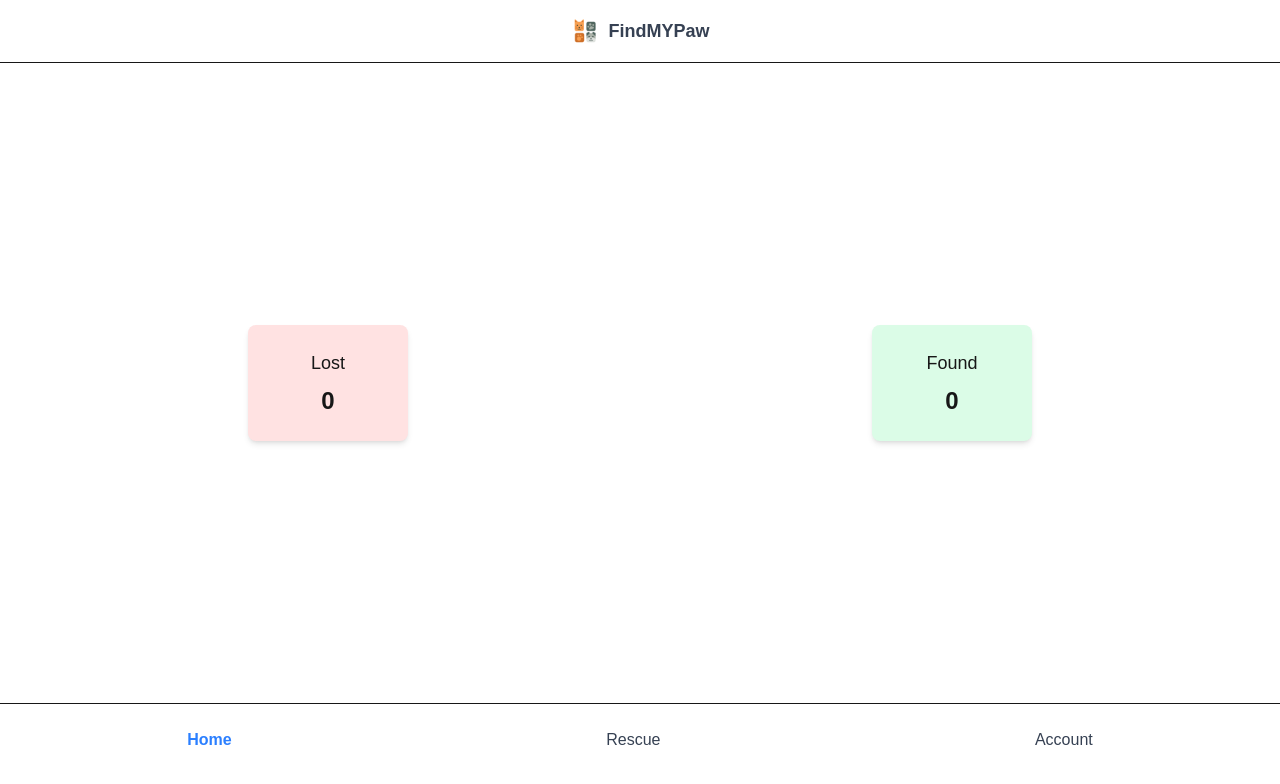
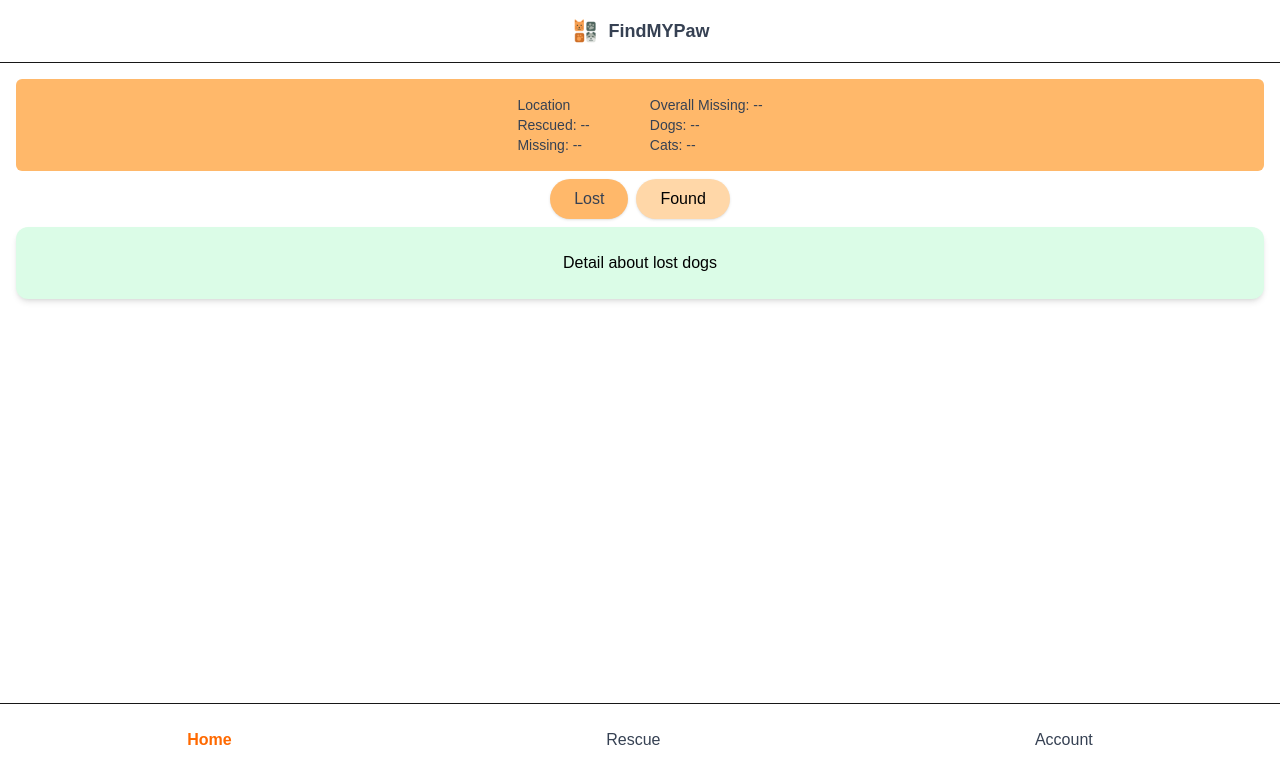
Before and after one commit to SengHwaiSim/FindMYPaw, a Next.js app: page / in a window 1280 px wide. Shown: the top 784 px of the page. Built offline with nearby package versions, Linux system fonts and the light colour scheme.

Commit message:
home ui redesigned

```diff
--- a/app/page.tsx
+++ b/app/page.tsx
@@ -1,36 +1,50 @@
-// app/page.tsx
-import PWAInstallPrompt  from '@/components/custom/PWA-install-prompt'
 import React from 'react'
-import Link from 'next/link'
-import Image from 'next/image'
+import PWAInstallPrompt from '@/components/custom/PWA-install-prompt'
+import TopHeader from '@/components/custom/TopHeader'
 import BottomNavigation from '@/components/custom/BottomNavigation'
-import HeaderPages from '@/components/custom/TopHeader'
-import TopHeader from '@/components/custom/TopHeader'
 
 export default function Home() {
   const lostCount = 0 // replace with real data or state
   const foundCount = 0 // replace with real data or state
 
   return (
-    <div className="flex flex-col h-screen bg-white ">
-      {/* Header */}
-      <TopHeader/>
+    <div className="flex flex-col h-screen bg-white">
+      <TopHeader />
 
-      {/* Statistics Dashboard */}
-      <main className="flex-1 flex items-center justify-around px-4 py-8">
-        <PWAInstallPrompt/>
-        <div className="flex flex-col items-center justify-center p-6 rounded-lg shadow-md w-40 bg-red-100">
-          <h2 className="text-lg font-medium mb-2">Lost</h2>
-          <p className="text-2xl font-bold">{lostCount}</p>
+      <main className="flex-1 flex flex-col items-center gap-2 p-4">
+        <PWAInstallPrompt />
+
+        {/* Orange Stat Boxes */}
+        <div className="w-full flex justify-center bg-orange-300 text-sm p-4 rounded-md gap-15">
+          <div className="text-sm text-gray-700">
+            <p>Location</p>
+            <p>Rescued: --</p>
+            <p>Missing: --</p>
+          </div>
+          <div className="text-sm text-gray-700">
+            <p>Overall Missing: --</p>
+            <p>Dogs: --</p>
+            <p>Cats: --</p>
+          </div>
         </div>
-        <div className="flex flex-col items-center justify-center p-6 rounded-lg shadow-md w-40 bg-green-100">
-          <h2 className="text-lg font-medium mb-2">Found</h2>
-          <p className="text-2xl font-bold">{foundCount}</p>
+
+        {/* Lost & Found Buttons */}
+        <div className="flex gap-2">
+          <button className="bg-orange-300 text-gray-700 px-6 py-2 rounded-full font-medium shadow">
+            Lost
+          </button>
+          <button className="bg-orange-200 text-black px-6 py-2 rounded-full font-medium shadow">
+            Found
+          </button>
+        </div>
+
+        {/* Lost Detail Card */}
+        <div className="bg-green-100 text-center text-black p-6 w-full rounded-xl shadow-md">
+          <p className="text-base">Detail about lost dogs</p>
         </div>
       </main>
 
-      {/* Bottom Navigation */}
-      <BottomNavigation/>
+      <BottomNavigation />
     </div>
   )
 }
--- a/components/custom/BottomNavigation.tsx
+++ b/components/custom/BottomNavigation.tsx
@@ -15,7 +15,7 @@ export default function BottomNavigation() {
       <Link
         href="/"
         className={`text-base  ${
-          isActive('/') ? 'text-blue-500 font-semibold ' : 'text-gray-700 hover:text-blue-500 font-medium'
+          isActive('/') ? 'text-orange-500 font-semibold ' : 'text-gray-700 hover:text-blue-500 font-medium'
         }`}
       >
         Home
@@ -23,7 +23,7 @@ export default function BottomNavigation() {
       <Link
         href="/rescue"
         className={`text-base  ${
-          isActive('/rescue') ? 'text-blue-500 font-semibold ' : 'text-gray-700 hover:text-blue-500 font-medium'
+          isActive('/rescue') ? 'text-orange-500 font-semibold ' : 'text-gray-700 hover:text-blue-500 font-medium'
         }`}
       >
         Rescue
@@ -31,7 +31,7 @@ export default function BottomNavigation() {
       <Link
         href="/account"
         className={`text-base  ${
-          isActive('/account') ? 'text-blue-500 font-semibold ' : 'text-gray-700 hover:text-blue-500 font-medium'
+          isActive('/account') ? 'text-orange-500 font-semibold ' : 'text-gray-700 hover:text-blue-500 font-medium'
         }`}
       >
         Account
```
